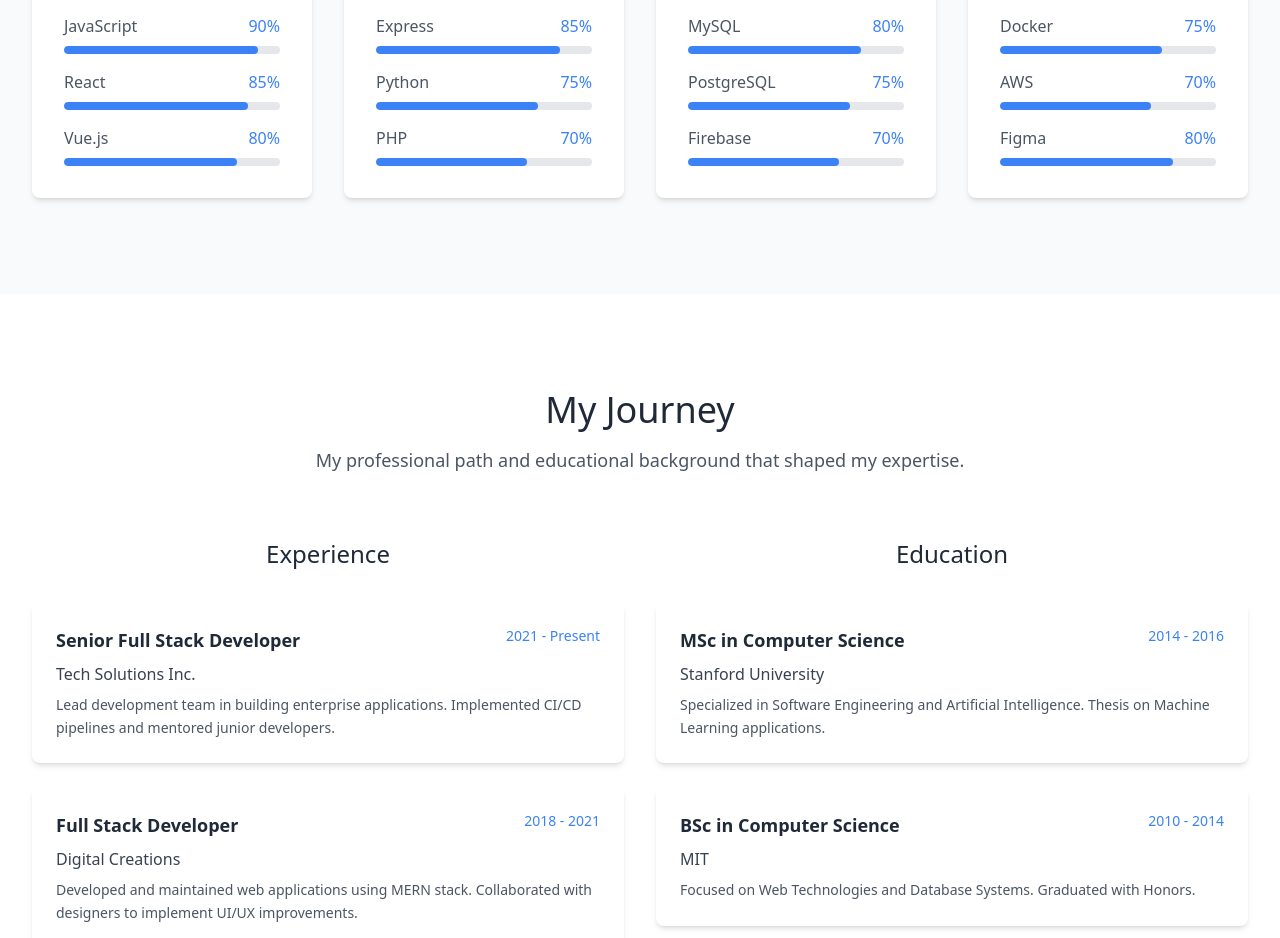
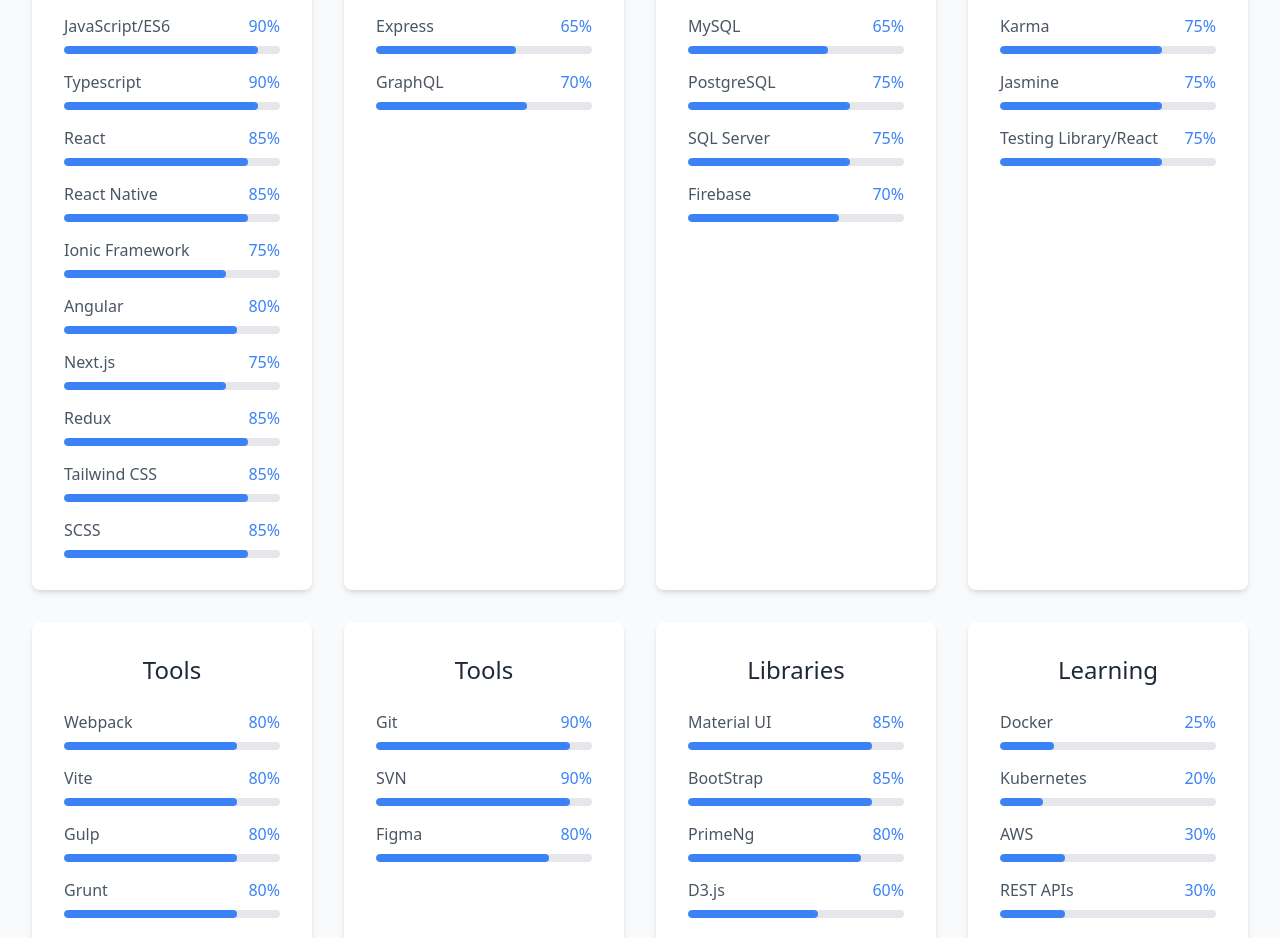
Before and after one commit to ajay3009/portfolio, a React (Vite) app: page / in a window 1280 px wide. Shown: the part 2583-3521 px from the top of the page. Built offline with nearby package versions, Linux system fonts and the light colour scheme.

Commit message:
Skills section updated

```diff
--- a/src/components/sections/Skills.jsx
+++ b/src/components/sections/Skills.jsx
@@ -6,43 +6,90 @@
       title: 'Frontend',
       skills: [
         { name: 'HTML/CSS', level: 95 },
-        { name: 'JavaScript', level: 90 },
+        { name: 'JavaScript/ES6', level: 90 },
+        { name: 'Typescript', level: 90 },
         { name: 'React', level: 85 },
-        { name: 'Vue.js', level: 80 }
+        { name: 'React Native', level: 85 },
+        { name: 'Ionic Framework', level: 75 },
+        { name: 'Angular', level: 80 },
+        { name: 'Next.js', level: 75 },
+        { name: 'Redux', level: 85 },
+        { name: 'Tailwind CSS', level: 85 },
+        { name: 'SCSS', level: 85 }
       ]
     },
     {
       title: 'Backend',
       skills: [
-        { name: 'Node.js', level: 88 },
-        { name: 'Express', level: 85 },
-        { name: 'Python', level: 75 },
-        { name: 'PHP', level: 70 }
+        { name: 'Node.js', level: 65 },
+        { name: 'Express', level: 65 },
+        { name: 'GraphQL', level: 70 }
       ]
     },
     {
       title: 'Database',
       skills: [
-        { name: 'MongoDB', level: 85 },
-        { name: 'MySQL', level: 80 },
+        { name: 'MongoDB', level: 65 },
+        { name: 'MySQL', level: 65 },
         { name: 'PostgreSQL', level: 75 },
+        { name: 'SQL Server', level: 75 },
         { name: 'Firebase', level: 70 }
+      ]
+    },
+    {
+      title: 'Testing',
+      skills: [
+        { name: 'Jest', level: 75 },
+        { name: 'Karma', level: 75 },
+        { name: 'Jasmine', level: 75 },
+        { name: 'Testing Library/React', level: 75 },
+      ]
+    },
+    {
+      title: 'Tools',
+      skills: [
+        { name: 'Webpack', level: 80 },
+        { name: 'Vite', level: 80 },
+        { name: 'Gulp', level: 80 },
+        { name: 'Grunt', level: 80 },
+        { name: 'Rollup', level: 60 },
       ]
     },
     {
       title: 'Tools',
       skills: [
         { name: 'Git', level: 90 },
-        { name: 'Docker', level: 75 },
-        { name: 'AWS', level: 70 },
+        { name: 'SVN', level: 90 },
         { name: 'Figma', level: 80 }
       ]
+    },
+    {
+      title: 'Libraries',
+      skills: [
+        { name: 'Material UI', level: 85 },
+        { name: 'BootStrap', level: 85 },
+        { name: 'PrimeNg', level: 80 },
+        { name: 'D3.js', level: 60 },
+        { name: 'Echarts', level: 60 }
+      ]
+    },
+    {
+      title: 'Learning',
+      skills: [
+        { name: 'Docker', level: 25 },
+        { name: 'Kubernetes', level: 20 },
+        { name: 'AWS', level: 30 },
+        { name: 'REST APIs', level: 30 },
+        { name: 'Java', level: 40 },
+        { name: 'Spring Boot', level: 40 }
+      ]
     }
+
   ];
 
   return (
     <section id="skills" className="py-24 bg-gray-50">
-      <div className="max-w-7xl mx-auto px-8">
+      <div className="max-w-9xl mx-auto px-8">
         <div className="text-center mb-16">
           <h2 className="text-4xl mb-4">
             <span className="text-primary">My</span> Skills
```
